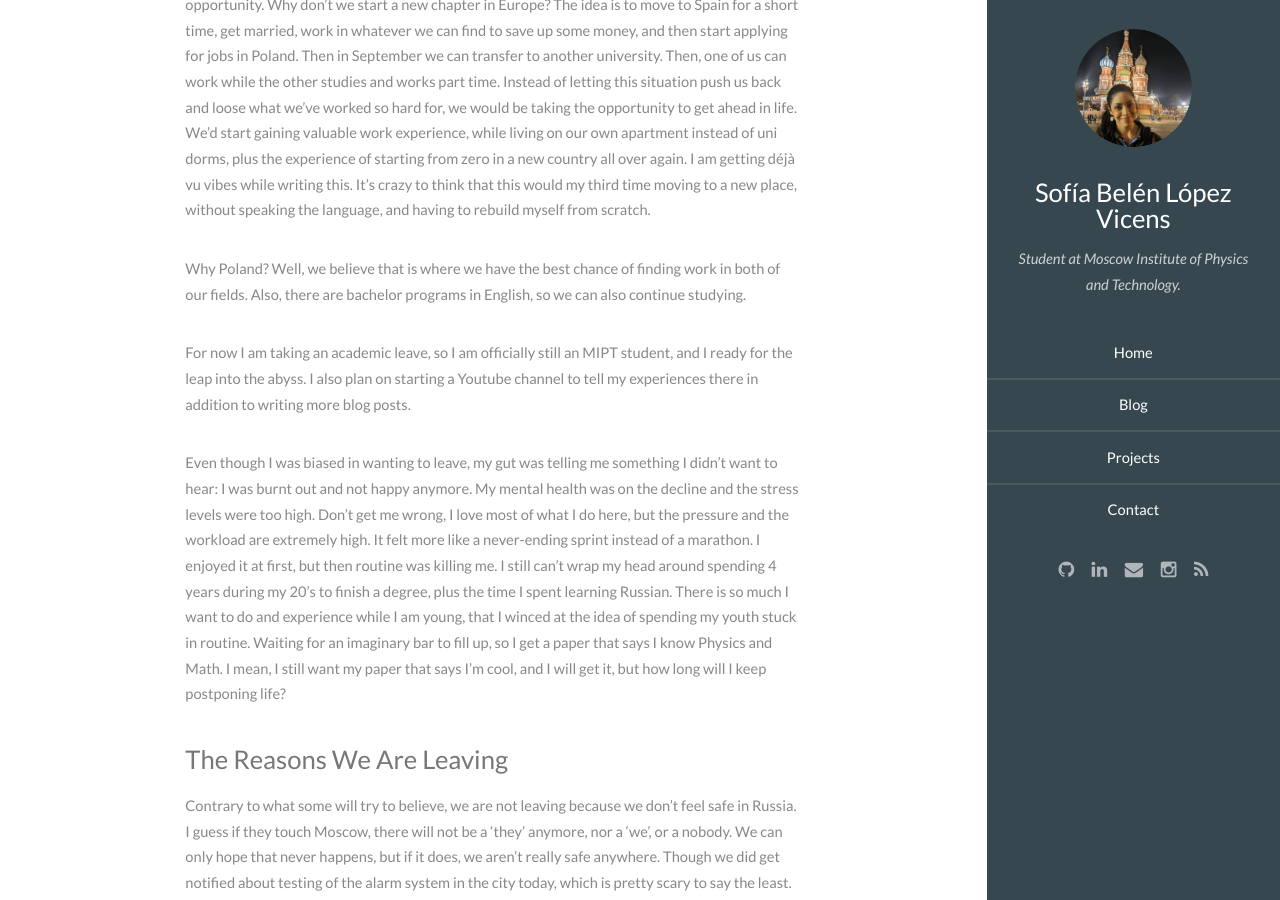
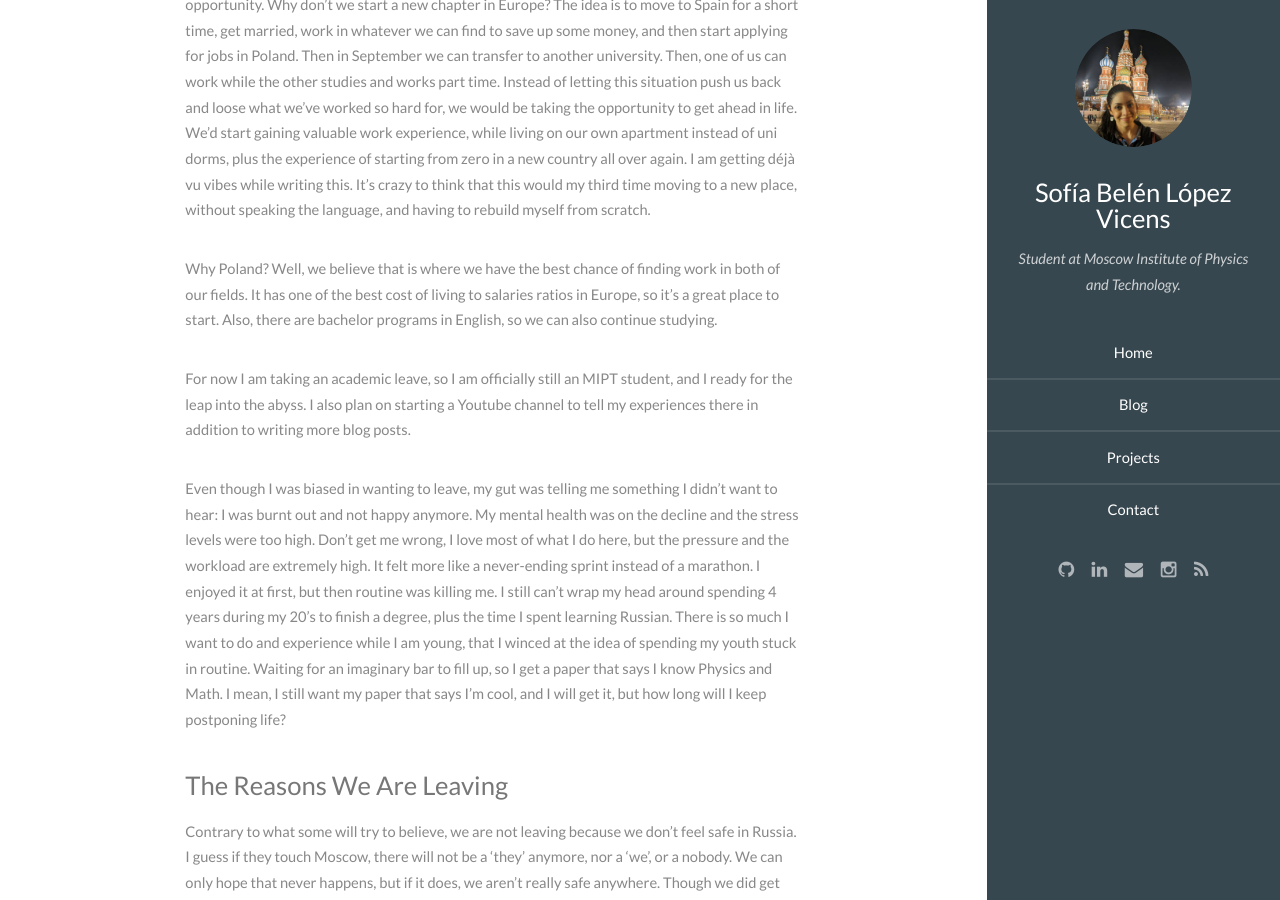
Before and after one commit to sofiabelen/sofiabelen.github.io, a Jekyll site: the page built from _posts/blog/2022-03-02-beginnings-hide-behind-ends.md, in a window 1280 px wide and 900 px high, scrolled down 1678 px. Built offline with Jekyll 4.4.1, drawn with Linux system fonts in a browser that asks for light colours; Markdown is read by kramdown in place of the engine named in the settings; comment, search, counter and statistics services are not loaded.

Commit message:
Add about COL ratio poland

```diff
--- a/_posts/blog/2022-03-02-beginnings-hide-behind-ends.md
+++ b/_posts/blog/2022-03-02-beginnings-hide-behind-ends.md
@@ -24,7 +24,7 @@
 
 We debated this issue for hours, and on Sunday evening it hit us. While we were watching Euphoria, trying to give our minds something trivial to focus on, Santiago had an eureka moment: instead of feeling sorry for ourselves, we should turn this whole thing around and turn in into an opportunity. Why don't we start a new chapter in Europe? The idea is to move to Spain for a short time, get married, work in whatever we can find to save up some money, and then start applying for jobs in Poland. Then in September we can transfer to another university. Then, one of us can work while the other studies and works part time. Instead of letting this situation push us back and loose what we've worked so hard for, we would be taking the opportunity to get ahead in life. We'd start gaining valuable work experience, while living on our own apartment instead of uni dorms, plus the experience of starting from zero in a new country all over again. I am getting déjà vu vibes while writing this. It's crazy to think that this would my third time moving to a new place, without speaking the language, and having to rebuild myself from scratch.
 
-Why Poland? Well, we believe that is where we have the best chance of finding work in both of our fields. Also, there are bachelor programs in English, so we can also continue studying.
+Why Poland? Well, we believe that is where we have the best chance of finding work in both of our fields. It has one of the best cost of living to salaries ratios in Europe, so it's a great place to start. Also, there are bachelor programs in English, so we can also continue studying.
 
 For now I am taking an academic leave, so I am officially still an MIPT student, and I ready for the leap into the abyss. I also plan on starting a Youtube channel to tell my experiences there in addition to writing more blog posts.
 
```
